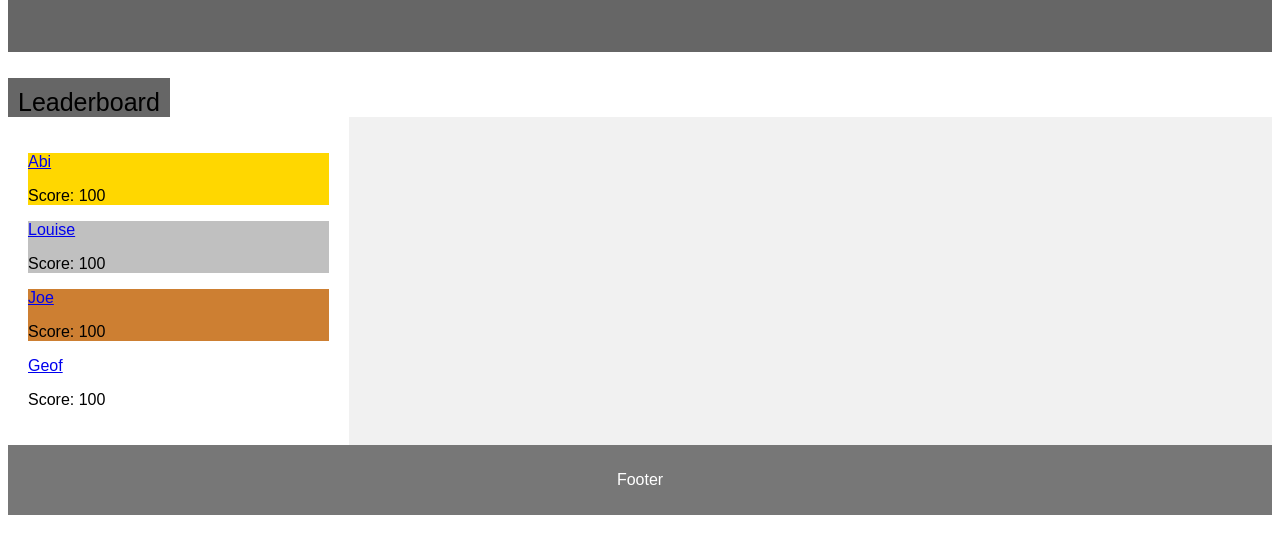
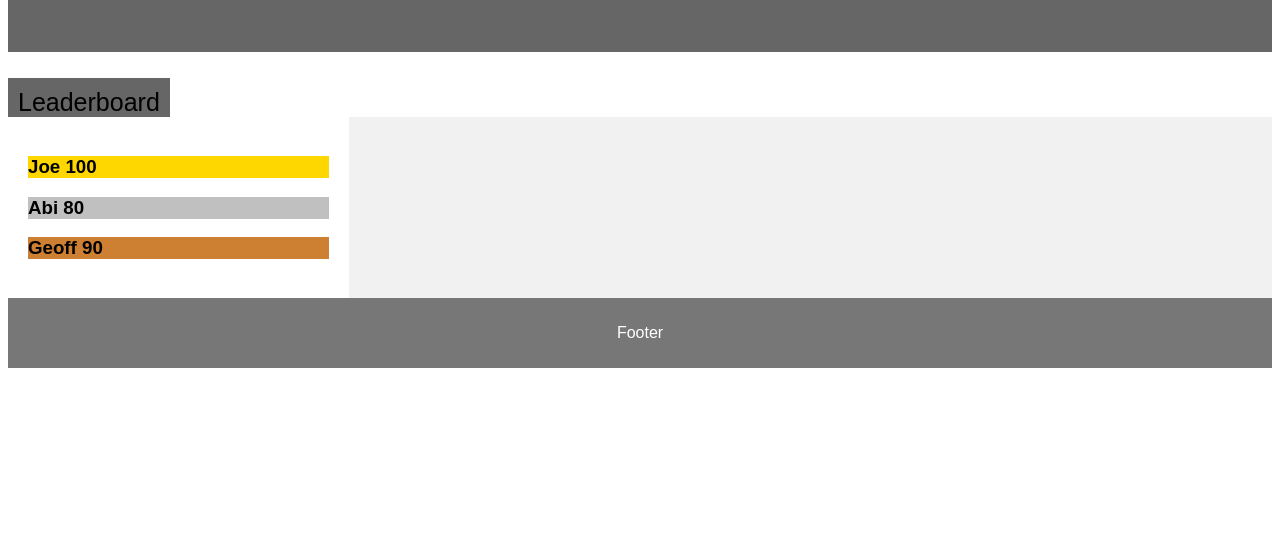
Before and after one commit to JoeTeale/Premier-League-Prediction-Game, a plain HTML site: page index.html in a window 1280 px wide. Shown: the part 164-718 px from the top of the page. Drawn offline with Linux system fonts and the light colour scheme.

Commit message:
Javascript generated leaderboard, removed static leaderboard from html

```diff
--- a/index.html
+++ b/index.html
@@ -16,12 +16,9 @@
 <section>
 
   <nav>
-    <ul>
-      <li><a href="#">Abi</a> <P> Score:</H2> <class="score" textarea rows="1" cols="5"> 100 </textarea></li>
-      <li><a href="#">Louise</a> <P> Score:</H2> <class="score" textarea rows="1" cols="5"> 100 </textarea></li>
-      <li><a href="#">Joe</a> <P> Score:</H2> <class="score" textarea rows="1" cols="5"> 100 </textarea></li>
-      <li><a href="#">Geof</a> <P> Score:</H2> <class="score" textarea rows="1" cols="5"> 100 </textarea></li>
-    </ul>
+        <ul id="leaderBoard" >
+
+        </ul>
   </nav>
 
   <article>
@@ -34,6 +31,6 @@
 <footer>
   <p>Footer</p>
 </footer>
-
+<script src="index.js"></script>
 </body>
 </html>
--- a/index.js
+++ b/index.js
@@ -6,15 +6,30 @@ class user {
         this.score = score;
     }
 }
+function scoreSort(users) {
 
+/* place holder */
+
+}
 /* generate leaderboard */
-    function leaderBoardGenerator(user) {
+function leaderBoardGenerator(users, sortFlag) {
+
+if (sortFlag == 'Sorted') {
+
+    users.forEach(element => {
         let leaderBoard = document.getElementById("leaderBoard");
         let list = document.createElement('li');
-        leaderBoard.appendChild(list).innerHTML ='<h3>'+ user.name + " " + user.score + '</h3>';
-    }
+        leaderBoard.appendChild(list).innerHTML ='<h3>'+ element.name + " " + element.score + '</h3>';
+    });
+}
 
+   /*scoreSort(users)*/
+}
 
-let UserJoe = new user ("Joe", 100);
+let UserOne = new user ("Joe", 100);
+let UserTwo = new user ("Abi", 80);
+let UserThree = new user ("Geoff", 90);
 
-leaderBoardGenerator(UserJoe);
+let users = [UserOne, UserTwo, UserThree];
+
+leaderBoardGenerator(users, 'Sorted');
```
